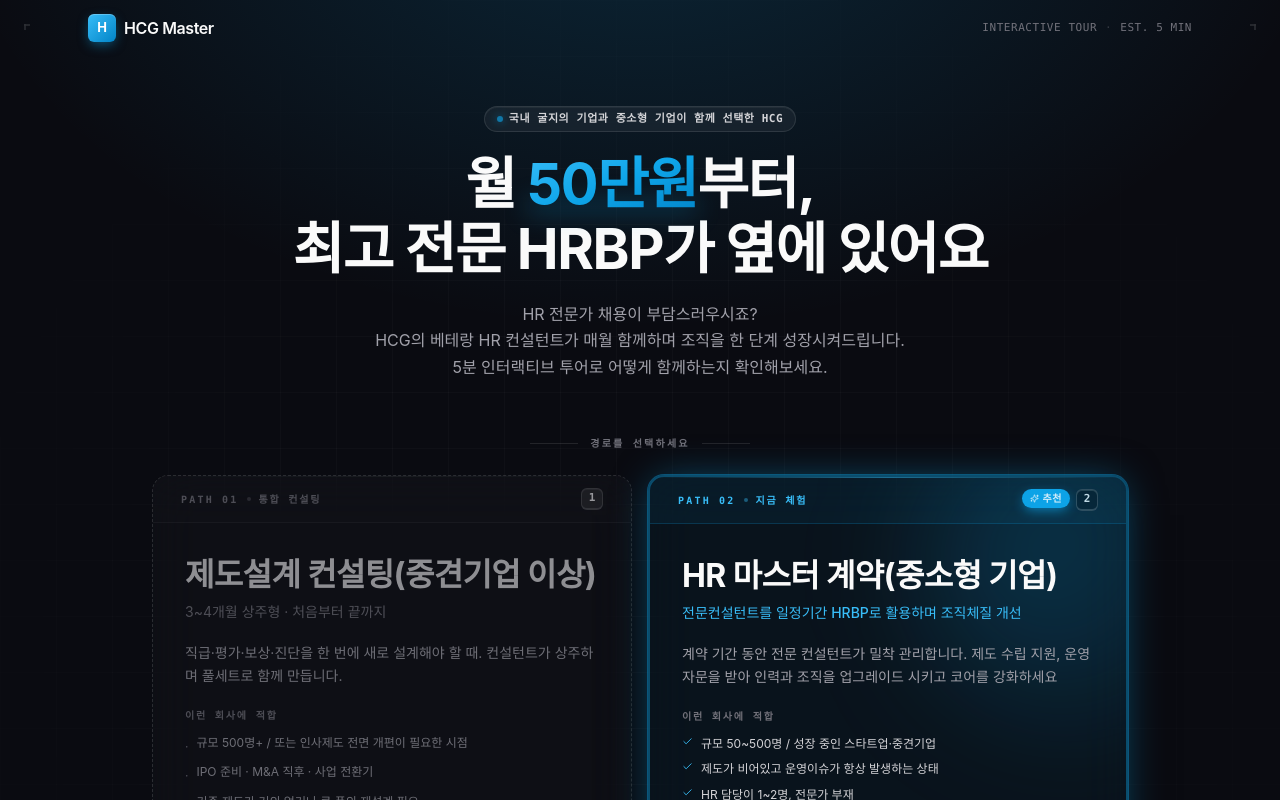
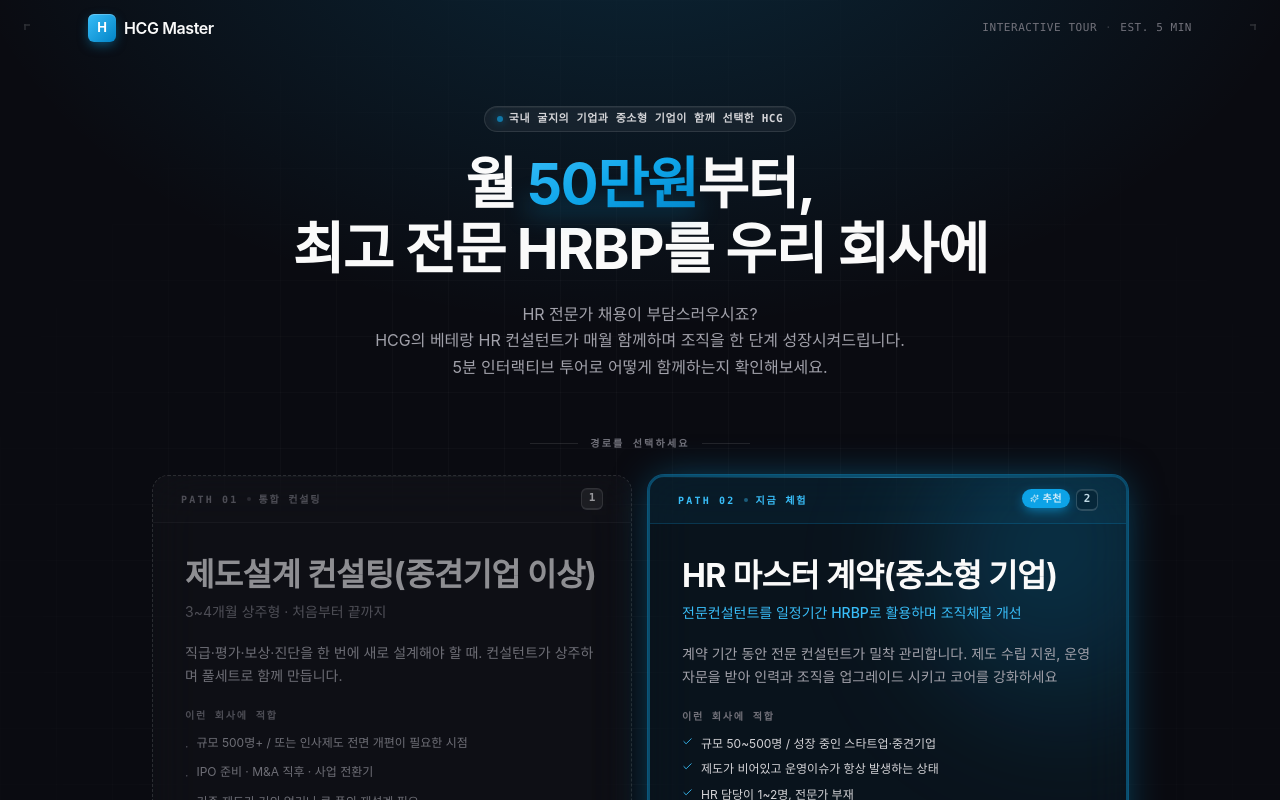
Before and after one commit to skyyoung2030-star/hradvisory, a React (Vite) app: page / in a window 1280 px wide. Shown: the top 800 px of the page. Built offline with nearby package versions, Linux system fonts and the light colour scheme; no server answers; a web font is replaced by a local one.

Commit message:
Updated Welcome.tsx

```diff
--- a/src/pages/Welcome.tsx
+++ b/src/pages/Welcome.tsx
@@ -70,7 +70,7 @@ export default function Welcome() {
             부터,
             <br className="hidden sm:block" />
             <span className="sm:hidden"> </span>
-            최고 전문 HRBP가 옆에 있어요
+            최고 전문 HRBP를 우리 회사에
           </h1>
 
           <p className="body text-ink-600 mt-5 max-w-[560px] mx-auto">
```
